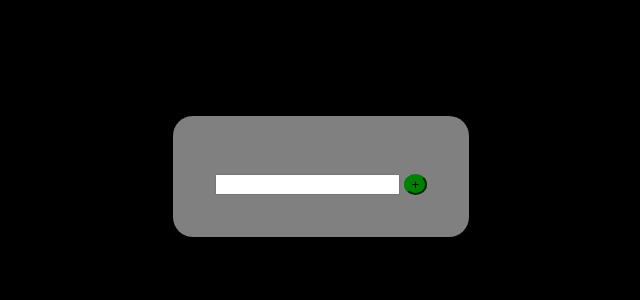
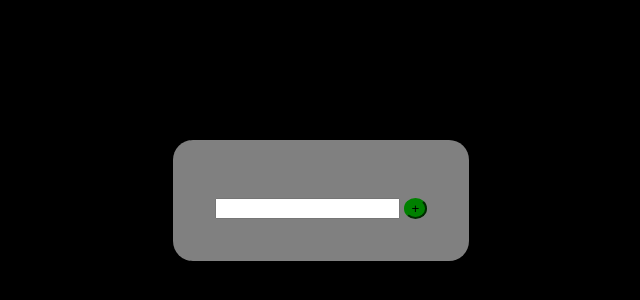
Before and after one commit to PabloGabrielBertholdo/Pablo-Lista-de-compras, a plain HTML site: page olocao.html in a window 1280 px wide. Shown: the part 208-508 px from the top of the page, without its empty margins (319-959 px from the left). Drawn offline with Linux system fonts and the light colour scheme.

Commit message:
mudança na centralização da lista

```diff
--- a/olocao.html
+++ b/olocao.html
@@ -37,8 +37,9 @@
         body{
          display: flex;
          justify-content: center;
+         align-items: center;
          background-color: black;
-
+         height: 100vh;
         }
     .BtRmv{
      border-radius: 200px;
@@ -47,7 +48,6 @@
     border-color: red;
     }
     .lista{
-       margin-top: 25%;
        background-color: gray;
        padding: 42px;
        border-radius: 20px;
```
